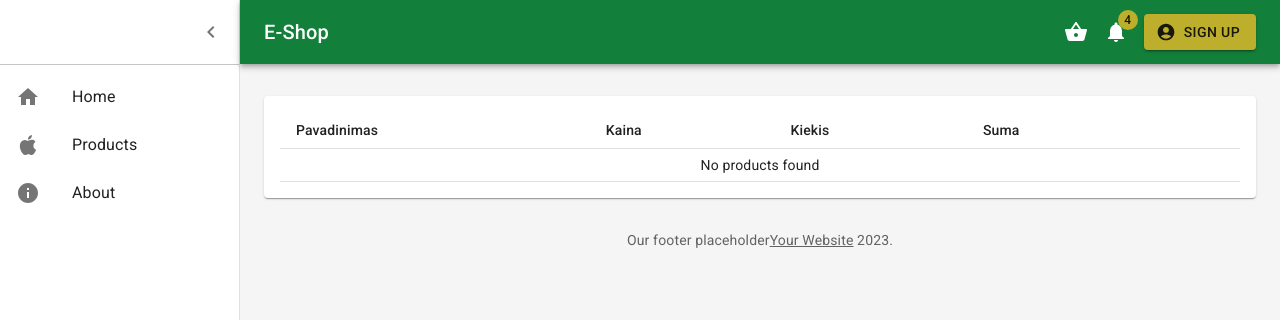
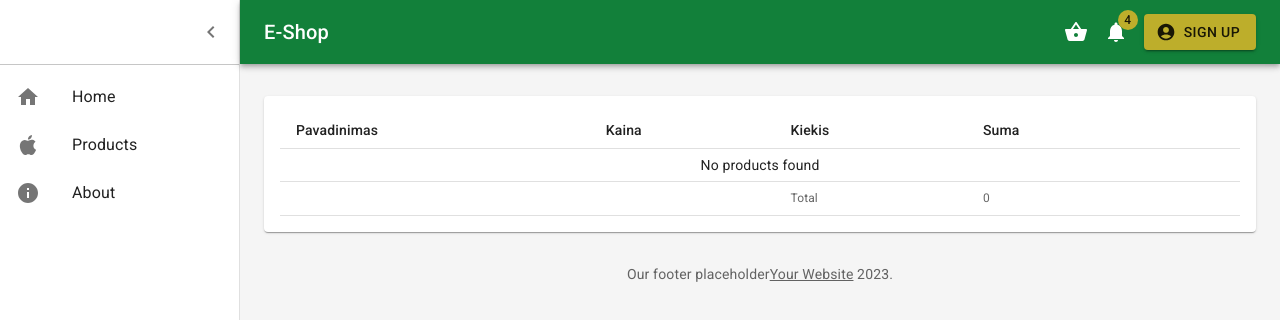
Before and after one commit to tsimonavicius/Spring-2023-02, a React (Create React App) app in the folder eshop-ui/: page /cart in a window 1280 px wide. Shown: the top 320 px of the page. Built offline with nearby package versions, Linux system fonts and the light colour scheme.

Commit message:
18: add total sum in cart page

```diff
--- a/eshop-ui/src/components/dashboard/Header.js
+++ b/eshop-ui/src/components/dashboard/Header.js
@@ -16,7 +16,7 @@ import {useCartContext} from "../../pages/Cart/CartContextProvider";
 const Header = ({drawerWidth, open, toggleDrawer}) => {
 
     const navigate = useNavigate()
-    const { getTotalProducts } = useCartContext()
+    const { getTotalQuantity } = useCartContext()
 
     const AppBar = styled(MuiAppBar, {
         shouldForwardProp: (prop) => prop !== 'open',
@@ -65,7 +65,7 @@ const Header = ({drawerWidth, open, toggleDrawer}) => {
                     E-Shop
                 </Typography>
                 <IconButton color="inherit" onClick={() => navigate('/cart')}>
-                    <Badge badgeContent={getTotalProducts()} color="secondary">
+                    <Badge badgeContent={getTotalQuantity()} color="secondary">
                         <ShoppingBasketIcon/>
                     </Badge>
                 </IconButton>
--- a/eshop-ui/src/pages/Cart/Cart.js
+++ b/eshop-ui/src/pages/Cart/Cart.js
@@ -1,12 +1,11 @@
-import {Button, Table, TableBody, TableCell, TableHead, TableRow} from "@mui/material";
+import {Button, Table, TableBody, TableCell, TableFooter, TableHead, TableRow} from "@mui/material";
 import * as React from "react";
-import {useContext} from "react";
 import { useCartContext } from "./CartContextProvider";
 import Decimal from "decimal.js";
 
 const Cart = () => {
 
-    const { products } = useCartContext()
+    const { products, getTotalSum } = useCartContext()
 
     const noProductsElement = !products.length && (
         <TableRow>
@@ -46,6 +45,14 @@ const Cart = () => {
             <TableBody>
                 {noProductsElement || productsElement}
             </TableBody>
+            <TableFooter>
+                <TableRow>
+                    <TableCell colSpan={2}/>
+                    <TableCell>Total</TableCell>
+                    <TableCell>{getTotalSum().toString()}</TableCell>
+                    <TableCell></TableCell>
+                </TableRow>
+            </TableFooter>
         </Table>
     )
 }
--- a/eshop-ui/src/pages/Cart/CartContextProvider.js
+++ b/eshop-ui/src/pages/Cart/CartContextProvider.js
@@ -1,8 +1,9 @@
 import {createContext, useContext, useState} from "react";
+import Decimal from "decimal.js";
 
 const CartContext = createContext(null)
 
-const CartContextProvider = ({ children }) => {
+const CartContextProvider = ({children}) => {
     const [products, setProducts] = useState([])
 
     const cartContextState = {
@@ -20,11 +21,15 @@ const CartContextProvider = ({ children }) => {
 
             setProducts(productsList)
         },
-        getTotalProducts: () => {
-            return products // [{...}, {...}]
+        getTotalQuantity: () => {
+            return products
                 .reduce((sum, product) => sum + product.quantity, 0)
+        },
+        getTotalSum: () => {
+            return products.reduce((sum, product) =>
+                    sum.plus(new Decimal(product.price).mul(product.quantity)),
+                new Decimal(0))
         }
-        // [1, 2, 3].reduce((3, 3) => {return 3 + 3}, 0) == 6
     }
 
     return (
@@ -39,4 +44,4 @@ const useCartContext = () => {
 }
 
 export default CartContextProvider
-export { useCartContext }
+export {useCartContext}
```
